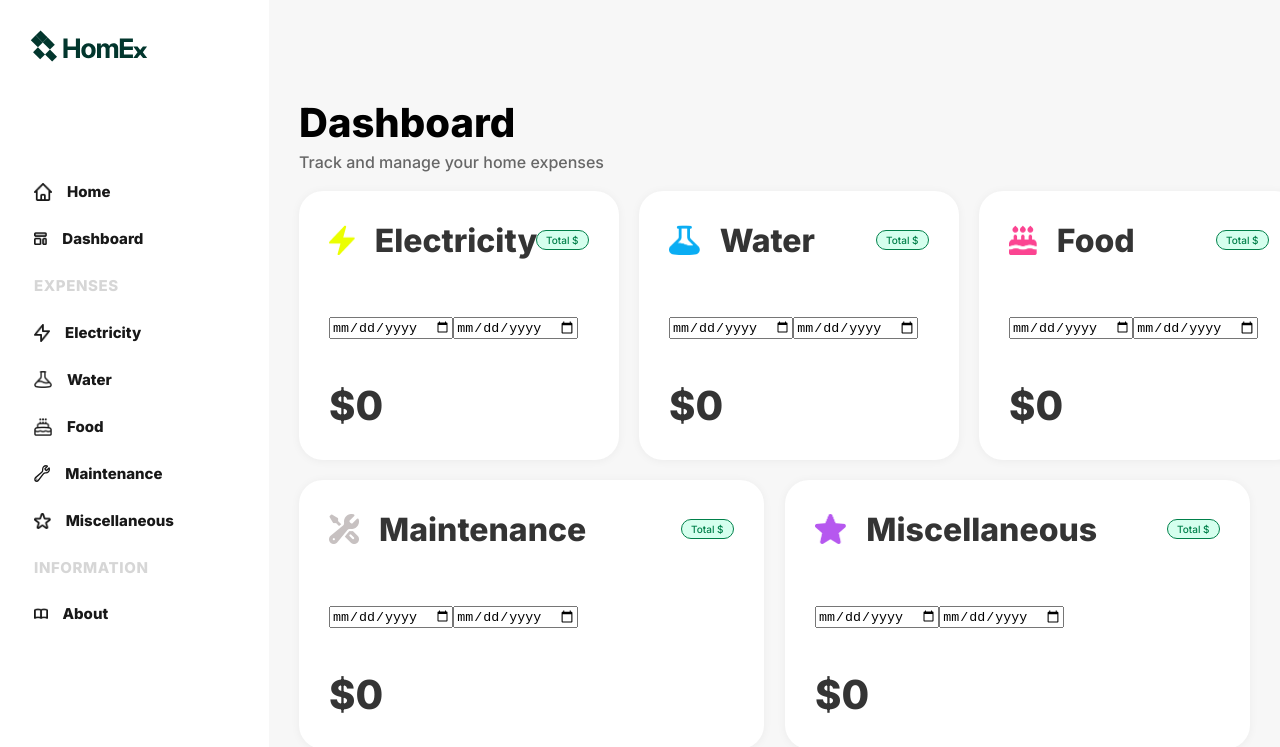
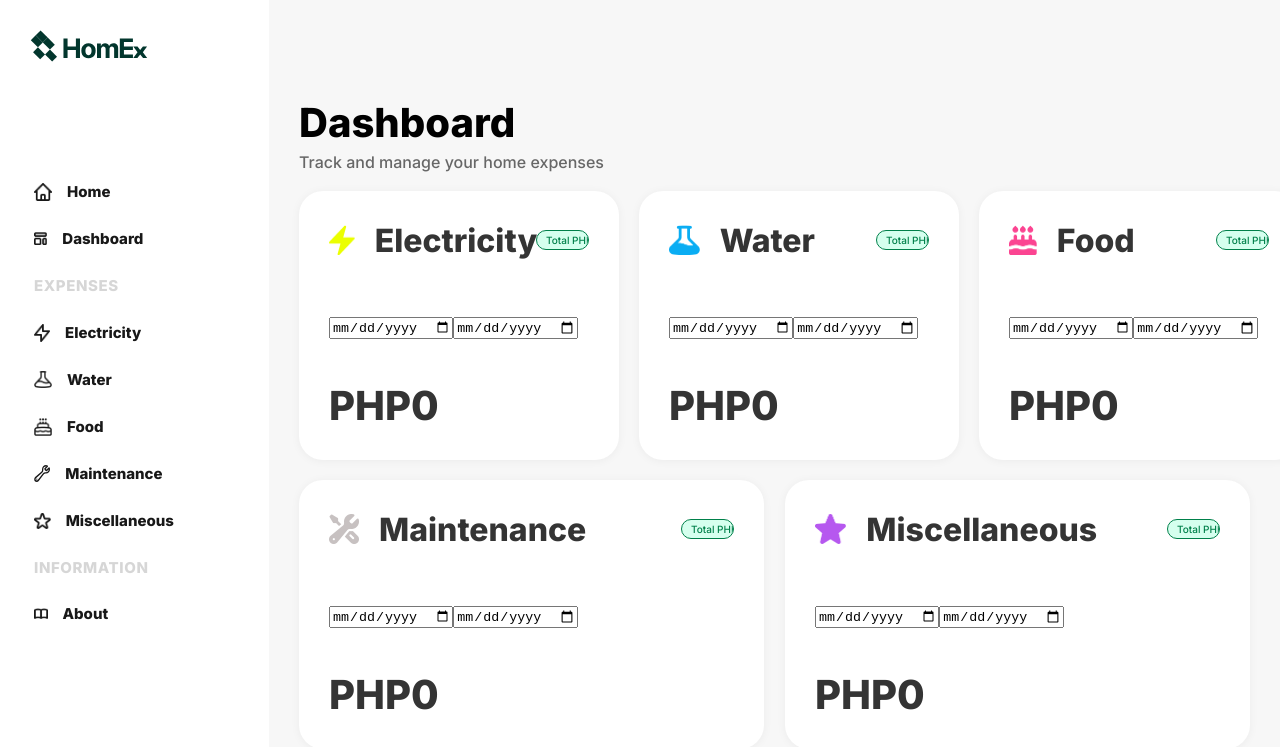
Before and after one commit to ArisAntonioCo/HomEx, a React (Create React App) app: page /dashboard-page in a window 1280 px wide. Shown: the top 747 px of the page. Built offline with nearby package versions, Linux system fonts and the light colour scheme; no server answers.

Commit message:
changed $ to php

```diff
--- a/src/pages/dashboard-page.js
+++ b/src/pages/dashboard-page.js
@@ -288,7 +288,7 @@ const DashboardPage = () => {
                   Electricity
                 </h1>{" "}
                 <div className="total8">
-                  <div className="total9">Total $</div>
+                  <div className="total9">Total PHP</div>
                 </div>
               </div>
               <div className="date-inputs">
@@ -320,7 +320,7 @@ const DashboardPage = () => {
                   Error: {electricityError.message}
                 </div>
               ) : (
-                <div className="electricitytotal1">${electricityTotal}</div>
+                <div className="electricitytotal1">PHP{electricityTotal}</div>
               )}
             </div>
             <div className="watercard1">
@@ -339,7 +339,7 @@ const DashboardPage = () => {
                   Water
                 </h1>{" "}
                 <div className="total6">
-                  <div className="total7">Total $</div>
+                  <div className="total7">Total PHP</div>
                 </div>
               </div>
               <div className="date-inputs">
@@ -369,7 +369,7 @@ const DashboardPage = () => {
               ) : waterError ? (
                 <div className="watertotal1">Error: {waterError.message}</div>
               ) : (
-                <div className="watertotal1">${waterTotal}</div>
+                <div className="watertotal1">PHP{waterTotal}</div>
               )}
             </div>
             <div className="foodcard">
@@ -388,7 +388,7 @@ const DashboardPage = () => {
                   Food
                 </h1>{" "}
                 <div className="total8">
-                  <div className="total9">Total $</div>
+                  <div className="total9">Total PHP</div>
                 </div>
               </div>
               <div className="date-inputs">
@@ -418,7 +418,7 @@ const DashboardPage = () => {
               ) : foodError ? (
                 <div className="foodtotal">Error: {foodError.message}</div>
               ) : (
-                <div className="foodtotal">${foodTotal}</div>
+                <div className="foodtotal">PHP{foodTotal}</div>
               )}
             </div>
           </div>
@@ -439,7 +439,7 @@ const DashboardPage = () => {
                   Maintenance
                 </h1>{" "}
                 <div className="total10">
-                  <div className="total11">Total $</div>
+                  <div className="total11">Total PHP</div>
                 </div>
               </div>
               <div className="date-inputs">
@@ -471,7 +471,7 @@ const DashboardPage = () => {
                   Error: {maintenanceError.message}
                 </div>
               ) : (
-                <div className="maintenancetotal">${maintenanceTotal}</div>
+                <div className="maintenancetotal">PHP{maintenanceTotal}</div>
               )}
             </div>
             <div className="misccard">
@@ -490,7 +490,7 @@ const DashboardPage = () => {
                   Miscellaneous
                 </h1>{" "}
                 <div className="total12">
-                  <div className="total13">Total $</div>
+                  <div className="total13">Total PHP</div>
                 </div>
               </div>
               <div className="date-inputs">
@@ -522,7 +522,7 @@ const DashboardPage = () => {
                   Error: {miscellaneousError.message}
                 </div>
               ) : (
-                <div className="misctotal">${miscellaneousTotal}</div>
+                <div className="misctotal">PHP{miscellaneousTotal}</div>
               )}
             </div>
           </div>
@@ -538,7 +538,7 @@ const DashboardPage = () => {
                 />
               </div>
 
-              <div className="expensestotal">${calculateTotalExpenses()}</div>
+              <div className="expensestotal">PHP{calculateTotalExpenses()}</div>
             </div>
           </div>
         </div>
--- a/src/pages/electricity-page.js
+++ b/src/pages/electricity-page.js
@@ -178,10 +178,10 @@ const ElectricityPage = () => {
               />
               <h1 className="electricity3">Electricity</h1>
               <div className="total18">
-                <div className="total19">Total $</div>
+                <div className="total19">Total PHP</div>
               </div>
             </div>
-            <div className="electricitytotal2">${totalBillAmount}</div>
+            <div className="electricitytotal2">PHP{totalBillAmount}</div>
           </div>
 
           <div className="container17">
@@ -224,7 +224,7 @@ const ElectricityPage = () => {
                   <div className="row9" key={expense.expenseId}>
                     <div className="table-cell16">{expense.billMonth}</div>
                     <div className="table-cell17">{expense.datePaid}</div>
-                    <div className="table-cell18">${expense.billAmount}</div>
+                    <div className="table-cell18">PHP{expense.billAmount}</div>
                     <div className="table-cell19">
                       <div className="buttons4">
                         <button
--- a/src/pages/food-page.js
+++ b/src/pages/food-page.js
@@ -175,10 +175,10 @@ const FoodPage = () => {
               />
               <h1 className="food1">Food</h1>
               <div className="total14">
-                <div className="total15">Total $</div>
+                <div className="total15">Total PHP</div>
               </div>
             </div>
-            <div className="foodtotal1">${totalBillAmount}</div>
+            <div className="foodtotal1">PHP{totalBillAmount}</div>
           </div>
 
           <div className="container9">
@@ -221,7 +221,7 @@ const FoodPage = () => {
                   <div className="row5" key={expense.expenseId}>
                     <div className="table-cell8">{expense.billMonth}</div>
                     <div className="table-cell9">{expense.datePaid} </div>
-                    <div className="table-cell10">${expense.billAmount}</div>
+                    <div className="table-cell10">PHP{expense.billAmount}</div>
                     <div className="table-cell11">
                       <div className="buttons2">
                         <button
--- a/src/pages/maint-page.js
+++ b/src/pages/maint-page.js
@@ -175,10 +175,10 @@ const MaintPage = () => {
                 />
               <h1 className="miscellaneous7">Maintenance</h1>
               <button className="total20">
-                <div className="total21">Total $</div>
+                <div className="total21">Total PHP</div>
               </button>
             </div>
-            <div className="misctotal1">${totalBillAmount}</div>
+            <div className="misctotal1">PHP{totalBillAmount}</div>
           </div>
 
           <div className="container31">
@@ -223,7 +223,7 @@ const MaintPage = () => {
                     <div className="table-cell20">{expense.billMonth}</div>
                     <div className="table-cell21">
                     {expense.datePaid}                    </div>
-                    <div className="table-cell22">${expense.billAmount}</div>
+                    <div className="table-cell22">PHP{expense.billAmount}</div>
                     <div className="table-cell23">
                       <div className="buttons5">
                         <button
--- a/src/pages/misc-page.js
+++ b/src/pages/misc-page.js
@@ -174,10 +174,10 @@ const MiscPage = () => {
               />
               <h1 className="miscellaneous7">Miscellaneous</h1>
               <button className="total20">
-                <div className="total21">Total $</div>
+                <div className="total21">Total PHP</div>
               </button>
             </div>
-            <div className="misctotal1">${totalBillAmount}</div>
+            <div className="misctotal1">PHP{totalBillAmount}</div>
           </div>
 
           <div className="container31">
@@ -222,7 +222,7 @@ const MiscPage = () => {
                     <div className="table-cell20">{expense.billMonth}</div>
                     <div className="table-cell21">
                     {expense.datePaid}                    </div>
-                    <div className="table-cell22">${expense.billAmount}</div>
+                    <div className="table-cell22">PHP{expense.billAmount}</div>
                     <div className="table-cell23">
                       <div className="buttons5">
                         <button
--- a/src/pages/water-page.js
+++ b/src/pages/water-page.js
@@ -171,10 +171,10 @@ const WaterPage = () => {
               />
               <h1 className="water">Water</h1>
               <div className="total">
-                <div className="total1">Total $</div>
+                <div className="total1">Total PHP</div>
               </div>
             </div>
-            <div className="watertotal">${totalBillAmount}</div>
+            <div className="watertotal">PHP{totalBillAmount}</div>
           </div>
 
           <div className="container2">
@@ -222,7 +222,7 @@ const WaterPage = () => {
                   <div className="row1" key={expense.expenseId}>
                     <div className="table-cell">{expense.billMonth}</div>
                     <div className="table-cell1">{expense.datePaid} </div>
-                    <div className="table-cell2">${expense.billAmount}</div>
+                    <div className="table-cell2">PHP{expense.billAmount}</div>
                     <div className="table-cell3">
                       <div className="buttons">
                         <button
```
